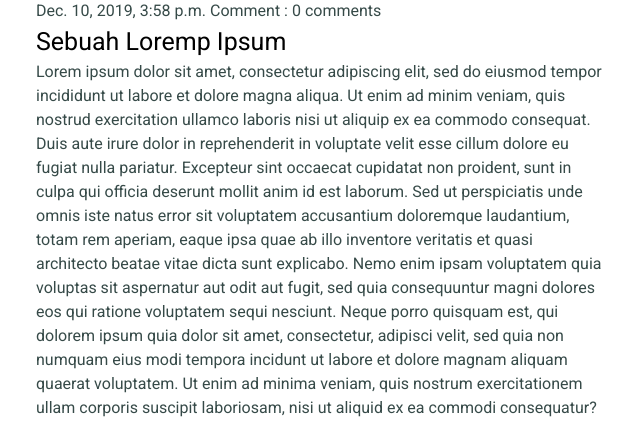
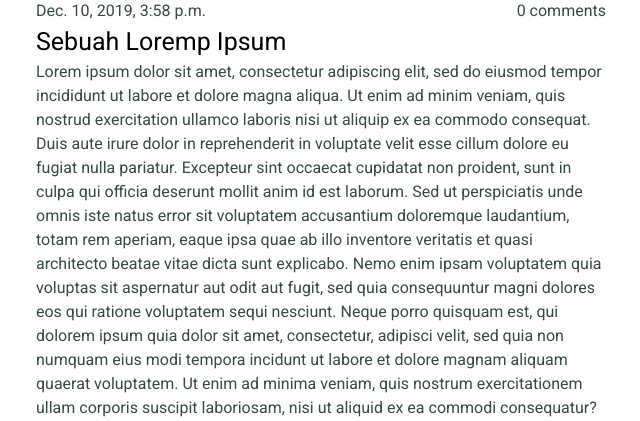
Before and after one commit to bimon-alta/pythonanywhere, a Django app: template challenge4/templates/challenge4/blog.html in a window 1280 px wide. Shown: the part 744-1165 px from the top of the page, without its empty margins (319-959 px from the left). Run offline with Django 3.2, Linux system fonts and the light colour scheme; the template is opened without the code that fills it: values that come from a table or form of the project are taken from there, others are empty; data comes from the database, SQL or seed files in the repository; some libraries are stand-ins or nearby versions; some web fonts are replaced.

Commit message:
Second Try For PythonAnywhere.com

```diff
--- a/challenge4/static/css/main.css
+++ b/challenge4/static/css/main.css
@@ -181,6 +181,13 @@ body a:hover{
     font-size: 25px;
     color: #000000
 }
+.tgl-comment{
+    display: block;
+}
+
+.no_comment{
+    float: right;
+}
 
 /* ----------------------- Mentee & Mentor ---------------------- */
 .mentee {
--- a/challenge4/templates/challenge4/article-base.html
+++ b/challenge4/templates/challenge4/article-base.html
@@ -13,6 +13,9 @@
 </head>
 <body>
     <section class="container">
+        <div>
+            <img src="{{ blog.img_url }}" alt="" class="blog-content-img">
+        </div>
         <div class="form-sec">
             {{blog.content}}
         </div>
--- a/challenge4/templates/challenge4/author.html
+++ b/challenge4/templates/challenge4/author.html
@@ -23,7 +23,7 @@
                         <div class="header-nav">
                             <ul class="header-nav__list list-unstyled">
                                 <li>
-                                    <a href="/challenge4">Home</a>
+                                    <a href="/">Home</a>
                                 </li>
                                 <li>
                                     <a href="blog">Blog</a>
@@ -71,7 +71,7 @@
                         <table>
                                 <tr>
                                     <td>Alamat</td>
-                                    <td class="tab">: Jalan Ma aku jadiannya ma dia</td>
+                                    <td class="tab">: Jl. Ma aku jadiannya ma dia</td>
                                 </tr>
                                 <tr>
                                     <td>Telephone </td>
@@ -99,7 +99,7 @@
                                 </tr>
                                 <tr>
                                     <td>Address</td>
-                                    <td class="tab">: Tuh di atas sudah</td>
+                                    <td class="tab">: 1234st Jackson Ville , Alaska</td>
                                 </tr>
                         </table>
                         <iframe src="https://www.google.com/maps/embed?pb=!1m18!1m12!1m3!1d5588.0098159187555!2d112.61123450373901!3d-7.965881862349451!2m3!1f0!2f0!3f0!3m2!1i1024!2i768!4f13.1!3m3!1m2!1s0x2e7882865ded0697%3A0xa77fa961a7c4e4b7!2sSepulsa%20Lodge%20Malang!5e0!3m2!1sen!2sid!4v1575900592186!5m2!1sen!2sid" width="600" height="450" frameborder="0" style="border:0;" allowfullscreen=""></iframe>
--- a/challenge4/templates/challenge4/blog.html
+++ b/challenge4/templates/challenge4/blog.html
@@ -22,7 +22,7 @@
                     <div class="header-nav">
                         <ul class="header-nav__list list-unstyled">
                             <li>
-                                <a href="/challenge4">Home</a>
+                                <a href="/">Home</a>
                             </li>
                             <li>
                                 <a href="" class="active-page">Blog</a>
@@ -63,9 +63,9 @@
                 <div class="col-md-12 body-blog-content">
                     <div class="body-blog-content-row">
                         <img src="{{blog.img_url}}" alt="" class="blog-content-img">
-                        <div>
+                        <div class='tgl-comment'>
                             <span>{{blog.date_post}}</span>
-                            <span> Comment : {{blog.total_comment}} comments</span>
+                            <span class="no_comment"> {{blog.total_comment}} comments</span>
                         </div>
                         <div class="article-title">{{blog.title}}</div>
                         <div>
--- a/challenge4/templates/challenge4/input_blog.html
+++ b/challenge4/templates/challenge4/input_blog.html
@@ -22,7 +22,7 @@
                     <div class="header-nav">
                         <ul class="header-nav__list list-unstyled">
                             <li>
-                                <a href="/challenge4">Home</a>
+                                <a href="/">Home</a>
                             </li>
                             <li>
                                 <a href="blog">Blog</a>
--- a/challenge4/templates/challenge4/mentee.html
+++ b/challenge4/templates/challenge4/mentee.html
@@ -24,7 +24,7 @@
                         <div class="header-nav">
                             <ul class="header-nav__list list-unstyled">
                                 <li>
-                                    <a href="/challenge4">Home</a>
+                                    <a href="/">Home</a>
                                 </li>
                                 <li>
                                     <a href="blog" >Blog</a>
@@ -71,7 +71,7 @@
             <div class="row row_dist">
                 <div class="col-md-3 img-men-1">
                     <a href="">
-                        <img src="{% static 'img/mentee/' %}{{mentee.img_url}}" />
+                        <img src="{{mentee.img_url}}" />
                     </a>
                 </div>
                 <div class="col-md-9 txt-men-1">
--- a/challenge4/templates/challenge4/mentor.html
+++ b/challenge4/templates/challenge4/mentor.html
@@ -24,7 +24,7 @@
                         <div class="header-nav">
                             <ul class="header-nav__list list-unstyled">
                                 <li>
-                                    <a href="/challenge4">Home</a>
+                                    <a href="/">Home</a>
                                 </li>
                                 <li>
                                     <a href="blog" >Blog</a>
@@ -71,7 +71,7 @@
                 <div class="row row_dist">
                     <div class="col-md-3 img-men-1">
                         <a href="">
-                            <img src="{% static 'img/mentor/' %}{{mentor.img_url}}" />
+                            <img src="{{mentor.img_url}}" />
                         </a>
                     </div>
                     <div class="col-md-9 txt-men-1">
--- a/challenge4/views.py
+++ b/challenge4/views.py
@@ -10,6 +10,11 @@ def home(request):
 
 def blog(request):
     blogs = Blog.objects.all()
+    for blog in blogs:
+        blog.date_post = blog.date_post.strftime('%d-%b-%Y %H:%M')
+        if len(blog.content) > 250:
+            blog.content = blog.content[:250]
+            blog.content += '......'
     return render(request,'challenge4/blog.html',{'blogs':blogs,})
 
 def mentor(request):
--- a/project_advance_views/urls.py
+++ b/project_advance_views/urls.py
@@ -18,5 +18,5 @@ from django.urls import path,include
 
 urlpatterns = [
     path('admin/', admin.site.urls),
-    path('challenge4/',include('challenge4.urls')),
+    path('',include('challenge4.urls')),
 ]
```
Also changed, not shown: challenge4/static/img/mentee/jobs.png (deleted), challenge4/static/img/mentee/mark.png (deleted), challenge4/static/img/mentee/page.png (deleted), challenge4/static/img/mentor/andreas.png (deleted), challenge4/static/img/mentor/ramdhan.png (deleted), challenge4/static/img/mentor/trimo.png (deleted).
